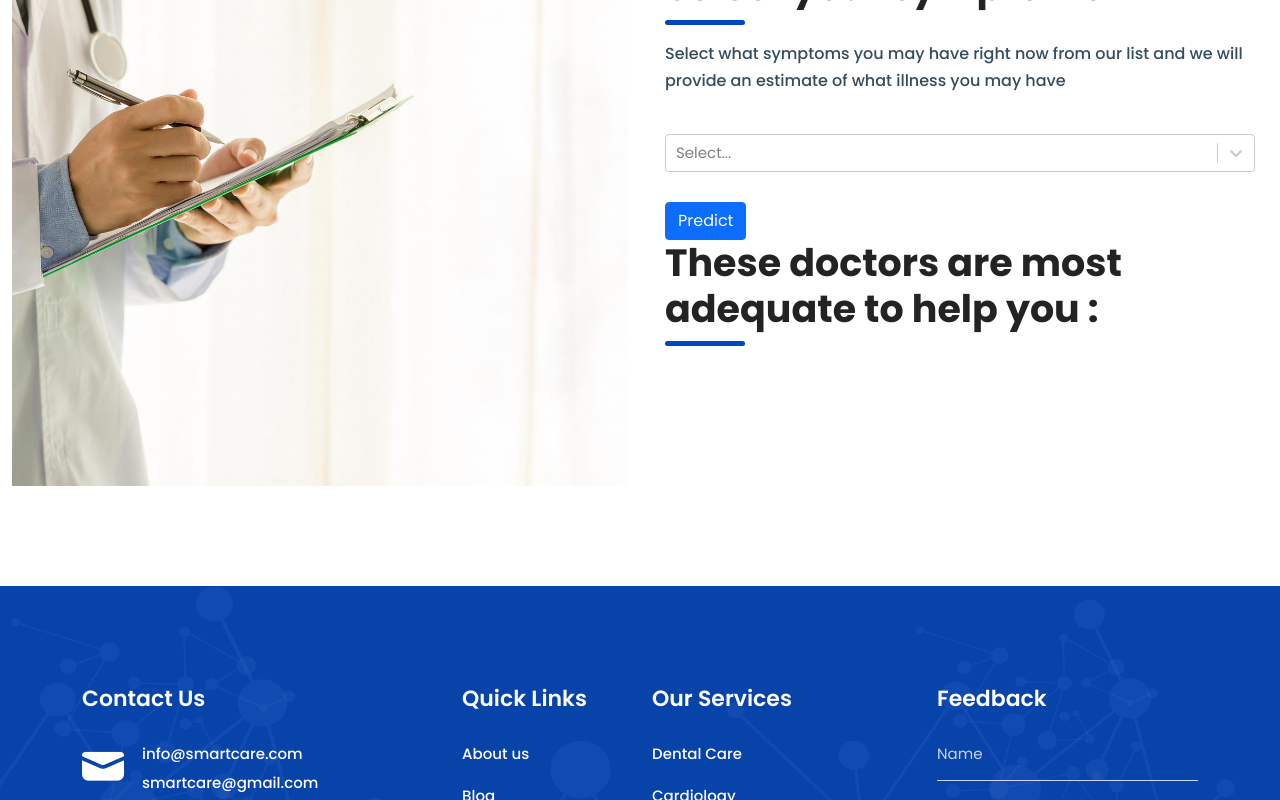
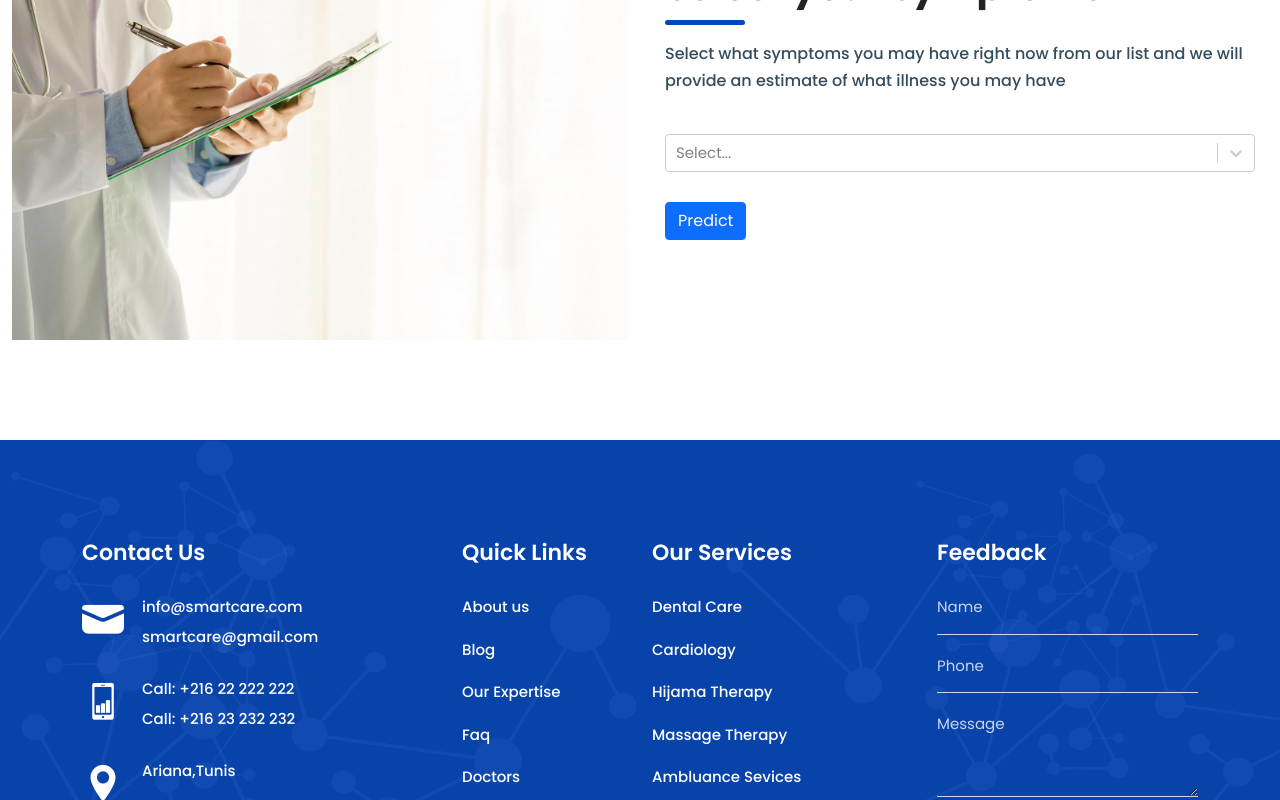
Before and after one commit to Symbiose-esprit/Smart-Care-Front, a Next.js app: page /client/doctor/departments in a window 1280 px wide. Shown: the part 800-1600 px from the top of the page. Built offline with nearby package versions, Linux system fonts and the light colour scheme.

Commit message:
small fix

```diff
--- a/src/pages/client/doctor/departments.js
+++ b/src/pages/client/doctor/departments.js
@@ -188,9 +188,13 @@ const Departments = () => {
                                             <div></div>
                                         )}
 
+                                        {showDisease ? (
                                             <div className="signup-head">
                                                 <h2>These doctors are most adequate to help you :</h2>
                                             </div>
+                                        ) : (
+                                            <div></div>
+                                        )}
 
                                         <div className="container">
                                             <div className="row justify-content-center">
```
Lines whose indentation alone changed are shown as unchanged.
